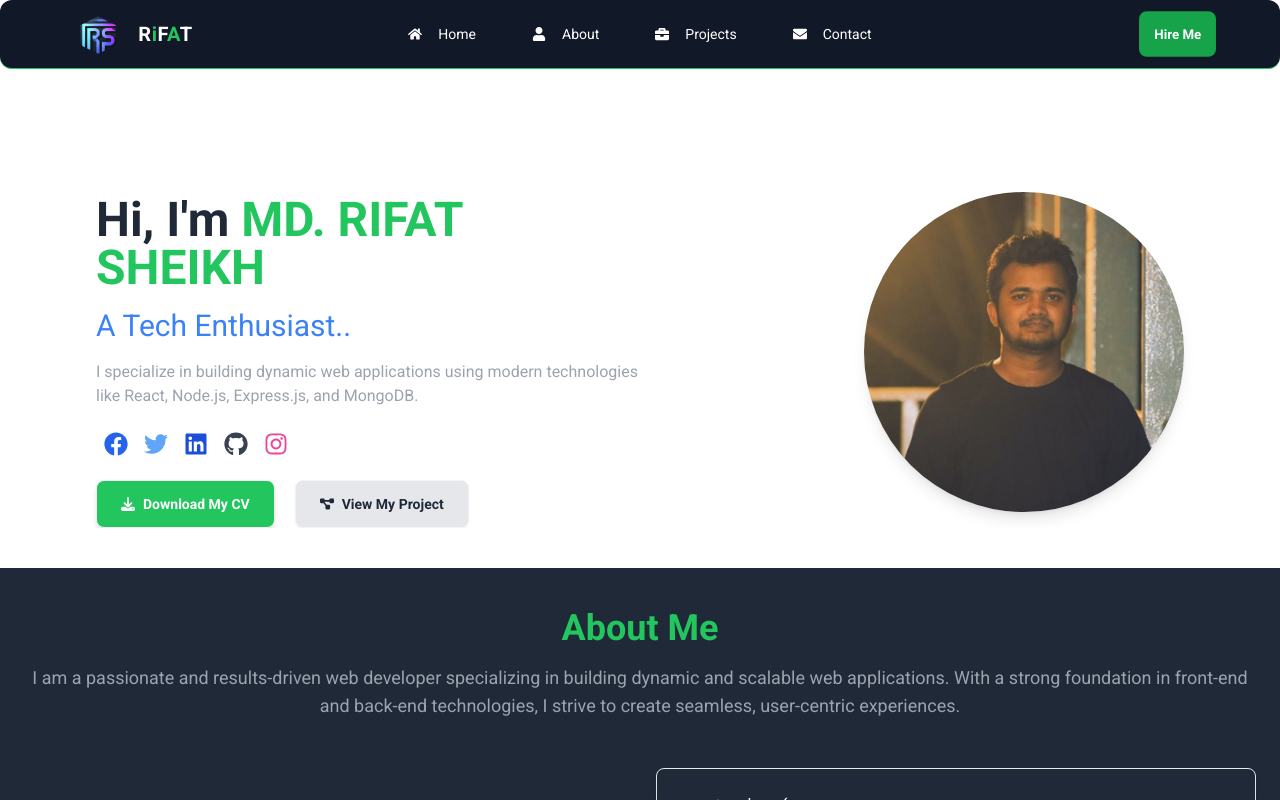
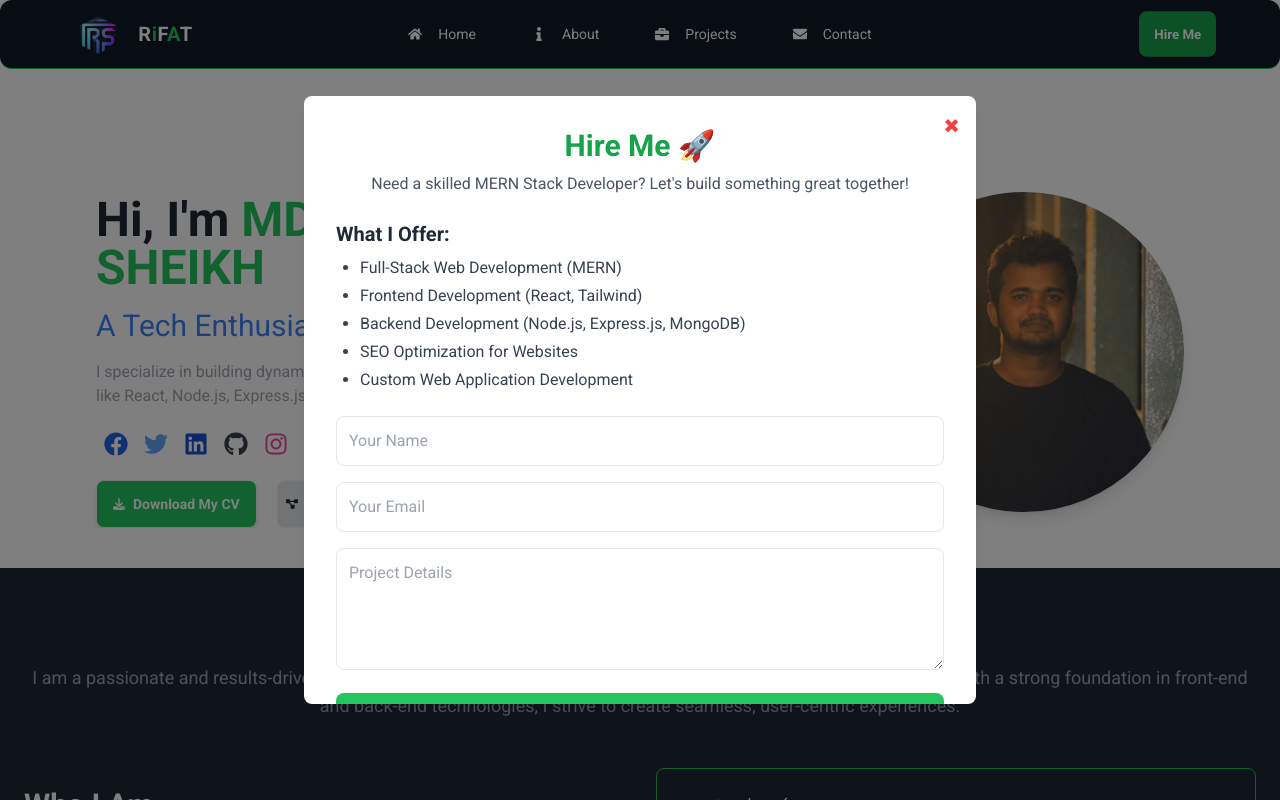
Before and after one commit to MRS028/My-Portfolio, a React (Vite) app: page / in a window 1280 px wide. Both pictures are taken after a click on the button "Hire Me". Shown: the top 800 px of the page. Built offline with nearby package versions, Linux system fonts and the light colour scheme.

Commit message:
hired Modal Updated

```diff
--- a/package.json
+++ b/package.json
@@ -12,6 +12,7 @@
   "dependencies": {
     "@lottiefiles/react-lottie-player": "^3.5.4",
     "emailjs-com": "^3.2.0",
+    "framer-motion": "^11.16.0",
     "localforage": "^1.10.0",
     "match-sorter": "^8.0.0",
     "react": "^18.3.1",
--- a/src/Components/MainLayout/MainLayOut.jsx
+++ b/src/Components/MainLayout/MainLayOut.jsx
@@ -2,12 +2,13 @@ import React from "react";
 import NavBar from "../../Pages/Shared/NavBar";
 import { Outlet } from "react-router-dom";
 import Footer from "../../Pages/Shared/Footer";
+import { Element } from "react-scroll";
 
 const MainLayOut = () => {
   return (
     <>
       <div className="overflow-hidden">
-
+      <Element name="home"></Element>
         <NavBar></NavBar>
 
         <Outlet></Outlet>
--- a/src/Pages/Education/Education.jsx
+++ b/src/Pages/Education/Education.jsx
@@ -2,6 +2,7 @@ import React from "react";
 import { FaUniversity, FaGraduationCap, FaSchool } from "react-icons/fa";
 import animationData from "../../assets/Lotties/lottie1.json";
 import Lottie from "react-lottie";
+import { Element } from "react-scroll";
 
 const Education = () => {
     const defaultOptions = {
@@ -67,7 +68,9 @@ const Education = () => {
             </div>
           </div>
         </div>
+        <Element name="contact"></Element>
       </div>
+
 
     </section>
   );
--- a/src/Pages/Hero/Hero.jsx
+++ b/src/Pages/Hero/Hero.jsx
@@ -15,7 +15,7 @@ import { Element, Link } from "react-scroll";
 const Hero = () => {
   return (
     <section className="pt-20 lg:pt-44 px-6 lg:px-24 mb-5 lg:mb-10 overflow-hidden">
-      <Element name="home"></Element>
+
       <div className="container mx-auto flex flex-col-reverse lg:flex-row items-center justify-between">
         {/* Text Content */}
         <div className="lg:w-1/2 text-center pt-5 lg:text-left lg:mb-0">
@@ -86,17 +86,23 @@ const Hero = () => {
             </a>
           </div>
           <div className="mt-6 flex justify-center lg:justify-start gap-3 lg:gap-5">
-            <a
-              href={myCv}
-              download="My_Resume.pdf"
-              className="btn bg-green-500 hover:bg-green-600 text-white font-semibold py-2 px-6 rounded-lg shadow-md transition duration-300"
+            <button
+              onClick={() => {
+                const link = document.createElement("a");
+                link.href = myCv; // URL of your CV file
+                link.download = "My_Resume.pdf"; // File name for download
+                link.click();
+              }}
+              className="btn bg-green-500 hover:bg-green-600 text-white font-semibold py-2 px-4 rounded-lg shadow-md transition duration-300"
             >
-              <FaDownload /> Download My CV
-            </a>
+
+              <FaDownload  size={12}/> Download My CV
+            </button>
             <Link to="project" smooth={true} duration={500}>
-            <button className="btn bg-gray-200 hover:bg-gray-300 text-gray-800 font-semibold py-2 px-6 rounded-lg transition duration-300">
-              <FaDiagramProject />
-              View My Project
+            <button className="btn  bg-gray-200 hover:bg-gray-300 text-gray-800 font-semibold py-2 px-2 rounded-lg transition duration-300">
+            {/* Need to fix this issues */}
+              <FaDiagramProject size={12} />
+             View My Projects
             </button>
 
 
@@ -114,6 +120,7 @@ const Hero = () => {
           />
         </div>
       </div>
+      <Element name="about"></Element>
     </section>
   );
 };
--- /dev/null
+++ b/src/Pages/HireMe/HireMe.jsx
@@ -0,0 +1,62 @@
+import React from "react";
+import { FaEnvelope, FaLinkedin, FaGithub, FaPhone, FaTrash } from "react-icons/fa";
+
+const HireMe = ({ isOpen, onClose }) => {
+  if (!isOpen) return null;
+
+  return (
+    <div className="fixed inset-0 bg-black bg-opacity-50 flex items-center justify-center z-50 ">
+      <div className="bg-white shadow-lg rounded-lg p-8 max-w-2xl w-full relative lg:w-8/12 lg:h-[38rem] overflow-auto ">
+        {/* Close Button */}
+        <button onClick={onClose} className="absolute top-4 right-4 text-xl text-red-500 hover:text-red-700">
+          ✖
+        </button>
+
+        {/* Title */}
+        <h2 className="text-3xl font-bold text-center text-green-600">Hire Me 🚀</h2>
+        <p className="text-gray-600 text-center mt-2">
+          Need a skilled MERN Stack Developer? Let's build something great together!
+        </p>
+
+        {/* Services */}
+        <h3 className="text-xl font-semibold mt-6 text-gray-800">What I Offer:</h3>
+        <ul className="list-disc text-gray-700 ml-6 mt-2 space-y-1">
+          <li>Full-Stack Web Development (MERN)</li>
+          <li>Frontend Development (React, Tailwind)</li>
+          <li>Backend Development (Node.js, Express.js, MongoDB)</li>
+          <li>SEO Optimization for Websites</li>
+          <li>Custom Web Application Development</li>
+        </ul>
+
+        {/* Contact Form */}
+        <form className="mt-6 space-y-4">
+          <input type="text" placeholder="Your Name" className="w-full bg-white p-3 border rounded-lg focus:outline-none focus:ring-2 focus:ring-green-400" />
+          <input type="email" placeholder="Your Email" className="w-full p-3 bg-white border rounded-lg focus:outline-none focus:ring-2 focus:ring-green-400" />
+          <textarea placeholder="Project Details" rows="4" className="w-full p-3 border bg-white rounded-lg focus:outline-none focus:ring-2 focus:ring-green-400"></textarea>
+          <button type="submit" className="w-full bg-green-500 text-white p-3 rounded-lg hover:bg-green-600 transition">Send Request 🚀</button>
+        </form>
+
+        {/* Contact Options */}
+        <div className="mt-6 text-center">
+          <h3 className="text-lg font-semibold text-gray-600">Or Contact Me Directly:</h3>
+          <div className="flex justify-center space-x-4 mt-3">
+            <a href="mailto:skrifat483@gmail.com" className="text-red-500 text-2xl hover:text-red-700"><FaEnvelope /></a>
+            <a href="https://www.linkedin.com/in/md-rifat-sheikh-426ab0294" className="text-blue-600 text-2xl hover:text-blue-800"><FaLinkedin /></a>
+            <a href="https://github.com/MRS028" className="text-gray-900 text-2xl hover:text-gray-700"><FaGithub /></a>
+            <a href="tel:8801521704690" className="text-green-600 text-2xl hover:text-green-800"><FaPhone /></a>
+          </div>
+        </div>
+        <div className="mt-4 flex justify-end">
+        <button
+          onClick={onClose}
+          className=" text-red-500 text-xl py-2 px-4 rounded-xl"
+        >
+         ✖
+        </button>
+      </div>
+      </div>
+    </div>
+  );
+};
+
+export default HireMe;
--- a/src/Pages/Shared/NavBar.jsx
+++ b/src/Pages/Shared/NavBar.jsx
@@ -1,16 +1,27 @@
 import React, { useState } from "react";
 import logo from "../../assets/logopng.png";
-import { FaHome, FaUser, FaBriefcase, FaEnvelope } from "react-icons/fa";
-import { Link } from "react-scroll";
+import {
+  FaHome,
+  FaBriefcase,
+  FaEnvelope,
+  FaInfo,
+} from "react-icons/fa";
+import { Element, Link } from "react-scroll";
 import { HiMenu, HiX } from "react-icons/hi";
+import HireMeModal from "../HireMe/HireMe";
 
 const NavBar = () => {
   const [menuOpen, setMenuOpen] = useState(false);
+  const [isModalOpen, setIsModalOpen] = useState(false);
 
-  const links = <>
+
+  const links = (
+    <>
       <li>
         <Link
-      to="home" smooth={true} duration={500}
+          to="home"
+          smooth={true}
+          duration={500}
           className={({ isActive }) =>
             isActive
               ? "text-green-400 font-semibold border-b-2 border-green-400 transition-all duration-300"
@@ -22,19 +33,23 @@ const NavBar = () => {
       </li>
       <li>
         <Link
-      to="about" smooth={true} duration={500}
+          to="about"
+          smooth={true}
+          duration={500}
           className={({ isActive }) =>
             isActive
               ? "text-green-400 font-semibold border-b-2 border-green-400 transition-all duration-300"
               : "text-gray-300 hover:text-white hover:border-b-2 hover:border-green-400 transition-all duration-300 px-4 py-2"
           }
         >
-      <FaUser className="mr-2" /> About
+          <FaInfo className="mr-2" /> About
         </Link>
       </li>
       <li>
         <Link
-      to="project" smooth={true} duration={500}
+          to="project"
+          smooth={true}
+          duration={500}
           className={({ isActive }) =>
             isActive
               ? "text-green-400 font-semibold border-b-2 border-green-400 transition-all duration-300"
@@ -46,7 +61,9 @@ const NavBar = () => {
       </li>
       <li>
         <Link
-      to="contact" smooth={true} duration={500}
+          to="contact"
+          smooth={true}
+          duration={500}
           className={({ isActive }) =>
             isActive
               ? "text-green-400 font-semibold border-b-2 border-green-400 transition-all duration-300"
@@ -56,8 +73,8 @@ const NavBar = () => {
           <FaEnvelope className="mr-2" /> Contact
         </Link>
       </li>
-</>;
-
+    </>
+  );
 
 
   return (
@@ -66,8 +83,15 @@ const NavBar = () => {
         {/* Logo Section */}
         <div className="navbar-start flex items-center">
           <a className="btn btn-ghost normal-case text-xl flex items-center">
-            <img src={logo} alt="Logo" className="w-10 h-10 mr-3 rounded-full" />
-            <span className="font-extrabold tracking-wide">R<span className="text-green-500">i</span>F<span className="text-green-500">A</span>T</span>
+            <img
+              src={logo}
+              alt="Logo"
+              className="w-10 h-10 mr-3 rounded-full"
+            />
+            <span className="font-extrabold tracking-wide">
+              R<span className="text-green-500">i</span>F
+              <span className="text-green-500">A</span>T
+            </span>
           </a>
         </div>
 
@@ -100,18 +124,17 @@ const NavBar = () => {
 
         {/* Navigation Links */}
         <div className="navbar-center hidden lg:flex">
-          <ul className="menu menu-horizontal px-1 space-x-6">
-            {links}
-          </ul>
+          <ul className="menu menu-horizontal px-1 space-x-6">{links}</ul>
         </div>
 
         {/* Button Section */}
         <div className="navbar-end hidden lg:flex">
-          <button className="btn border-none bg-green-600 hover:bg-green-700 font-semibold text-white ">
+        <button onClick={() => setIsModalOpen(true)} className="btn border-none bg-green-600 hover:bg-green-700 font-semibold text-white ">
             Hire Me
           </button>
         </div>
       </div>
+      <HireMeModal isOpen={isModalOpen} onClose={() => setIsModalOpen(false)} />
     </div>
   );
 };
--- a/src/Pages/Skill/Skills.jsx
+++ b/src/Pages/Skill/Skills.jsx
@@ -28,7 +28,7 @@ const Skills = () => {
           {skills.map((skill, index) => (
             <div
               key={index}
-              className="bg-gray-800 p-8 border mx-5 rounded-lg shadow-lg flex flex-col items-center hover:bg-gray-700 transition duration-300"
+              className="bg-gray-800 p-8 border border-green-500 mx-5 rounded-lg shadow-lg flex flex-col items-center hover:bg-gray-700 transition duration-300"
             >
               <div className="mb-4">{skill.icon}</div>
               <span className="text-white font-medium">{skill.name}</span>
```
Also changed, not shown: src/Pages/AboutMe/AboutMe.jsx (+9 -6 lines), src/Pages/Contact/Contact.jsx (+12 -12 lines), src/Pages/Projects/ProjectShowcase.jsx (+5 -5 lines), src/Pages/Skill/Technologies.jsx (+6 -2 lines), 1 other file (tests, documents, lock files or other folders). Lines whose indentation alone changed are shown as unchanged.
